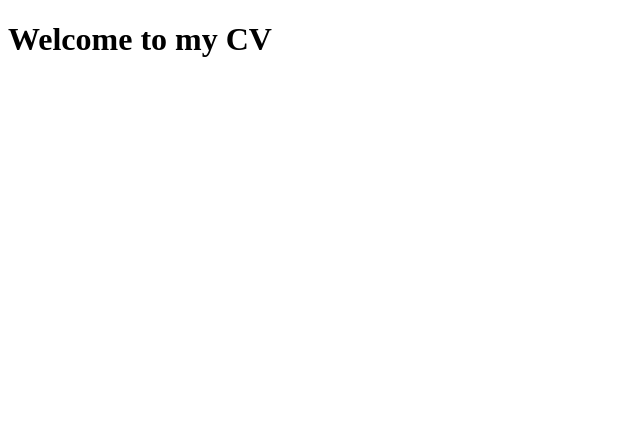
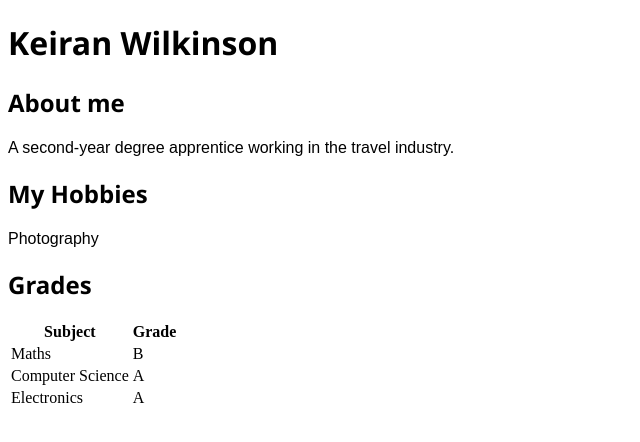
Before and after one commit to KeiranWDigital/keiranwdigital.github.io, a plain HTML site: page index.html in a window 1280 px wide. Shown: the whole page, without its empty margins (0-640 px from the left). Drawn offline with Linux system fonts and the light colour scheme.

Commit message:
Adding some holding content

```diff
--- a/index.html
+++ b/index.html
@@ -1,12 +1,51 @@
 <!DOCTYPE html>
 <html lang="en">
+
 <head>
     <meta charset="UTF-8">
     <meta http-equiv="X-UA-Compatible" content="IE=edge">
     <meta name="viewport" content="width=device-width, initial-scale=1.0">
     <title>Keiran Wilkinson CV</title>
+    <style>
+        p {
+            font-family: Arial, Helvetica, sans-serif;
+        }
+
+        h1,
+        h2 {
+            font-family: 'Segoe UI', Tahoma, Geneva, Verdana, sans-serif;
+        }
+    </style>
 </head>
+
 <body>
-    <h1>Welcome to my CV</h1>
+    <h1>Keiran Wilkinson</h1>
+
+    <h2>About me</h2>
+    <p>A second-year degree apprentice working in the travel industry.</p>
+
+    <h2>My Hobbies</h2>
+    <p>Photography</p>
+
+    <h2>Grades</h2>
+    <table>
+        <tr>
+            <th>Subject</th>
+            <th>Grade</th>
+        </tr>
+        <tr>
+            <td>Maths</td>
+            <td>B</td>
+        </tr>
+        <tr>
+            <td>Computer Science</td>
+            <td> A</td>
+        </tr>
+        <tr>
+            <td>Electronics</td>
+            <td>A</td>
+        </tr>
+    </table>
 </body>
+
 </html>
```
